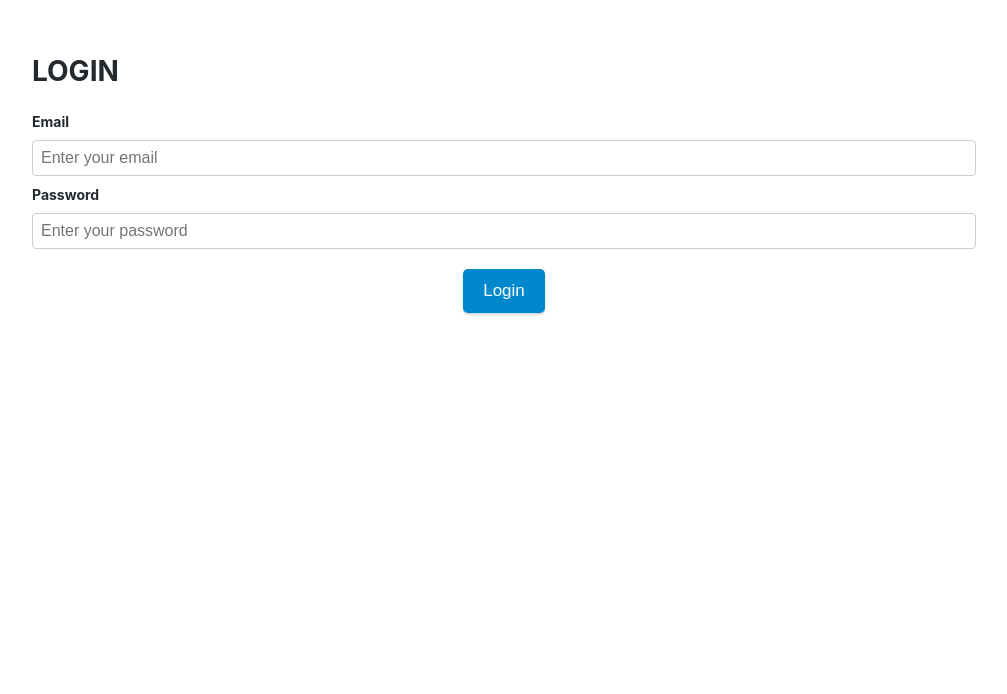
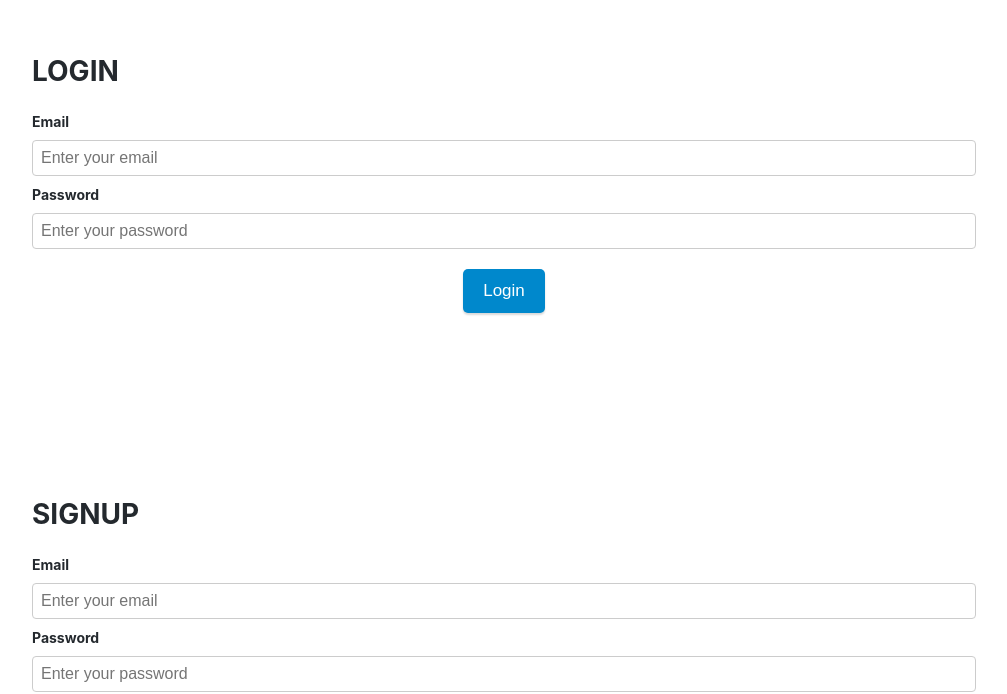
Before and after one commit to alvpopa/kitesurf, a React (Create React App) app: page / in a window 1280 px wide. Shown: the part 110-804 px from the top of the page, without its empty margins (136-1143 px from the left). Built offline with nearby package versions, Linux system fonts and the light colour scheme.

Commit message:
[WIP] ApiService class implemented

```diff
--- a/src/App.js
+++ b/src/App.js
@@ -1,11 +1,17 @@
-import React from 'react';
+import React, { useState } from 'react';
 import Login from './containers/Login';
+import Signup from './containers/Signup';
 import AuthContextProvider from './contexts/AuthContext';
+import ApiService from './utils/ApiService';
+
+const client = new ApiService();
 
 const App = () => {
+  const [isLoggedIn, setLoggedIn] = useState(client.isLoggedIn());
   return (
-    <AuthContextProvider>
-      <Login />
+    <AuthContextProvider client={client}>
+      {!isLoggedIn && <Login setLoggedIn={setLoggedIn} />}
+      {!isLoggedIn && <Signup setLoggedIn={setLoggedIn} />}
     </AuthContextProvider>
   );
 };
--- a/src/contexts/AuthContext.js
+++ b/src/contexts/AuthContext.js
@@ -2,7 +2,6 @@ import * as React from 'react';
 
 import useAuth from '../utils/hooks/useAuth';
 import { DEFAULT_USER_AUTH } from '../utils/constants';
-import { getUserFromLocalStorage } from '../utils/helpers';
 
 export const authContext = React.createContext({
   auth: DEFAULT_USER_AUTH,
@@ -12,9 +11,9 @@ export const authContext = React.createContext({
 
 const { Provider } = authContext;
 
-const AuthProvider = ({ children }) => {
+const AuthProvider = ({ children, client }) => {
   const [auth, setAuthStatus, setUnauthStatus] = useAuth(
-    getUserFromLocalStorage()
+    client.getUserFromLocalStorage()
   );
 
   return (
--- /dev/null
+++ b/src/utils/ApiService.js
@@ -0,0 +1,18 @@
+import { DEFAULT_USER_AUTH } from './constants';
+
+export default class ApiService {
+  token = null;
+
+  constructor() {
+    this.token = this.getUserFromLocalStorage().token;
+  }
+
+  getUserFromLocalStorage = () => {
+    const user = window.localStorage.getItem('UserAuth');
+    return user ? JSON.parse(user) : DEFAULT_USER_AUTH;
+  };
+
+  isLoggedIn = () => {
+    return !!this.token;
+  };
+}
```
Also changed, not shown: 1 other file (tests, documents, lock files or other folders).
